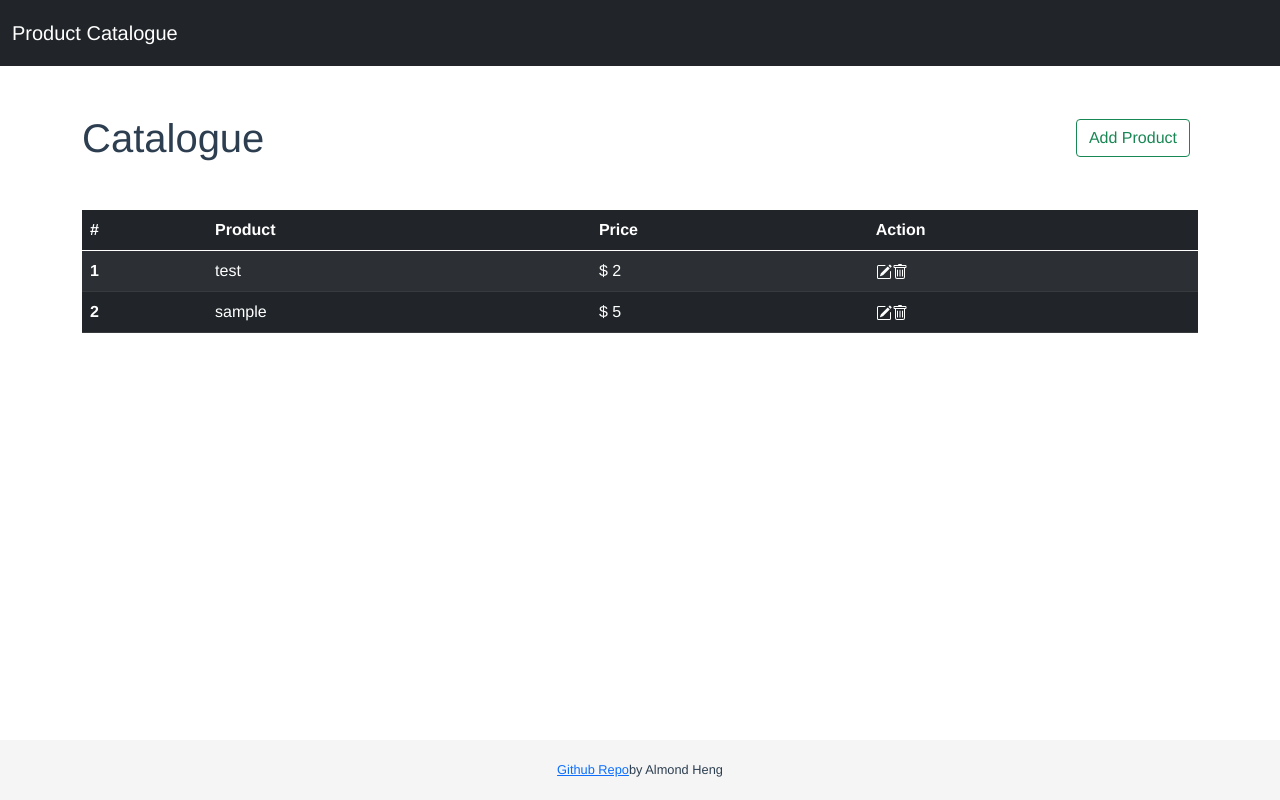
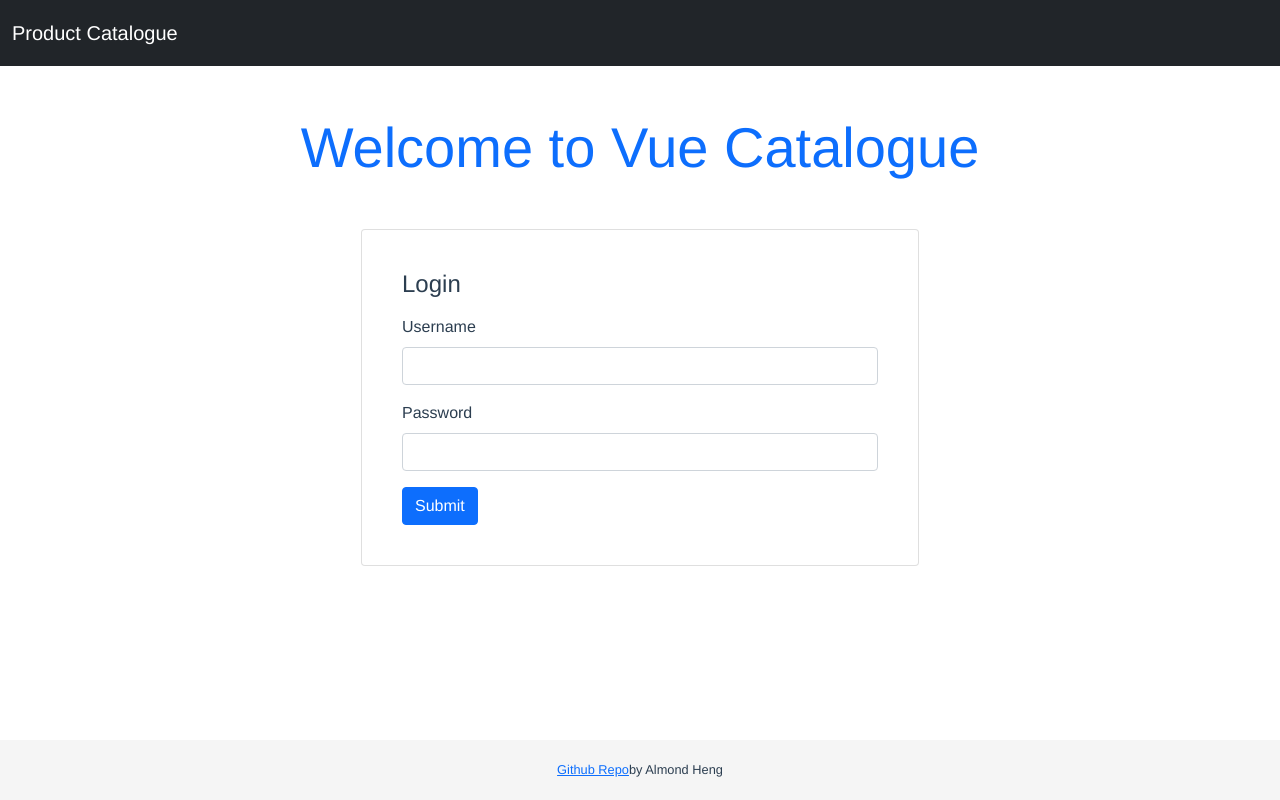
Before and after one commit to almondheng/vue-catalogue, a Vue app in the folder frontend/: page / in a window 1280 px wide. Before the commit this address led to /catalogue. Built offline with nearby package versions, Linux system fonts and the light colour scheme.

Commit message:
fix auth

```diff
--- a/frontend/src/App.vue
+++ b/frontend/src/App.vue
@@ -11,8 +11,7 @@ import AppFooter from '@/components/layouts/AppFooter.vue'
 import global from './global'
 
 const router = useRouter()
-if (global.inspectToken()) router.push('/catalogue')
-else router.push('/')
+global.inspectToken().then(res => res ? router.push('/catalogue') : router.push('/'))
 
 // This starter template is using Vue 3 experimental <script setup> SFCs
 // Check out https://github.com/vuejs/rfcs/blob/script-setup-2/active-rfcs/0000-script-setup.md
--- a/frontend/src/global.js
+++ b/frontend/src/global.js
@@ -28,9 +28,16 @@ const inspectToken = async function () {
       state.isLogin = 1
       return true
     } else if (refresh_exp > Date.now()/1000) {
-      const tokens = await api.authRefresh(tokens.refresh)
-      updateToken(tokens)
-      return true
+      try {
+        const payload = {refresh: tokens.refresh}
+        const response = await api.authRefresh(payload)
+        tokens.access = response.data.newAccess
+        updateToken(tokens)
+        return true
+      } catch (error) {
+        console.log(error)
+        return false
+      }
     } else {
       return false
     }
```
